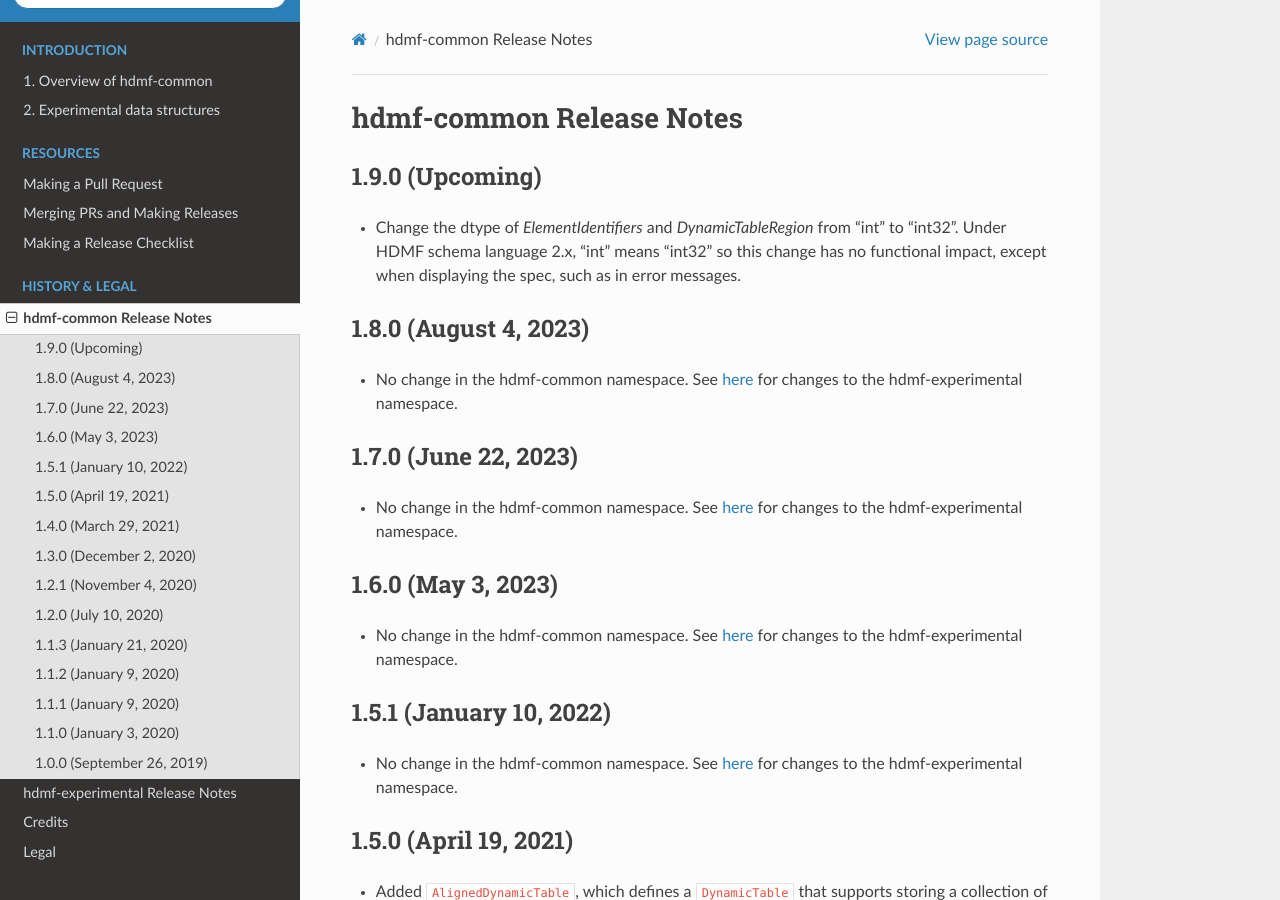
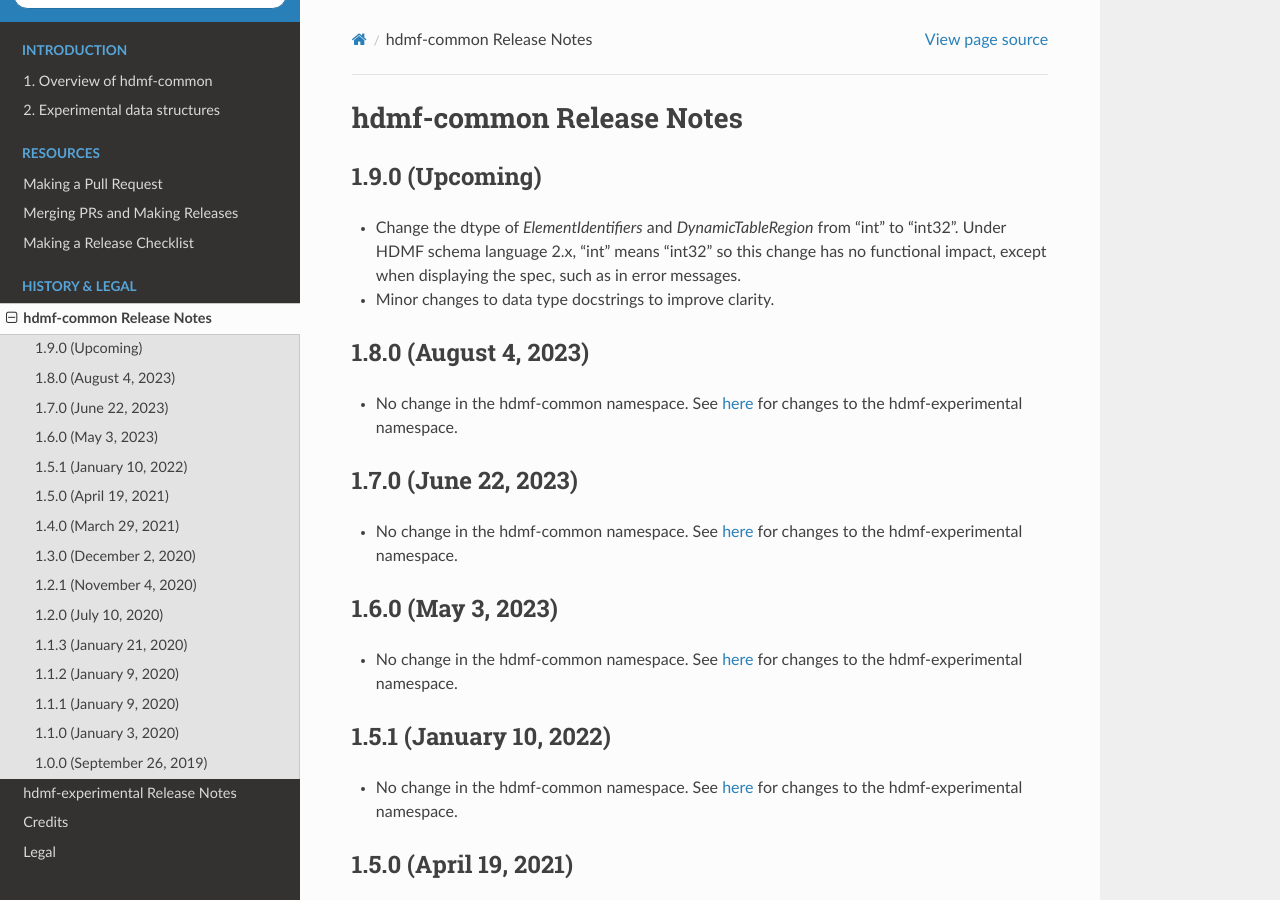
Before and after one commit to hdmf-dev/hdmf-common-schema, a Sphinx documentation site: the page built from docs/source/hdmf_common_release_notes.rst, in a window 1280 px wide and 900 px high. Built offline with Sphinx 7.4.7 and the Read the Docs theme 3.1.0, drawn with Linux system fonts in a browser that asks for light colours.

Commit message:
Fix typos and improve documentation in YAML files (#88)
Co-authored-by: Ryan Ly <310197+rly@users.noreply.github.com>

```diff
--- a/docs/source/hdmf_common_release_notes.rst
+++ b/docs/source/hdmf_common_release_notes.rst
@@ -8,6 +8,7 @@
 - Change the dtype of `ElementIdentifiers` and `DynamicTableRegion` from "int" to "int32". Under HDMF
   schema language 2.x, "int" means "int32" so this change has no functional impact, except when displaying the
   spec, such as in error messages.
+- Minor changes to data type docstrings to improve clarity.
 
 1.8.0 (August 4, 2023)
 ----------------------
```
Also changed, not shown: 2 other files.
